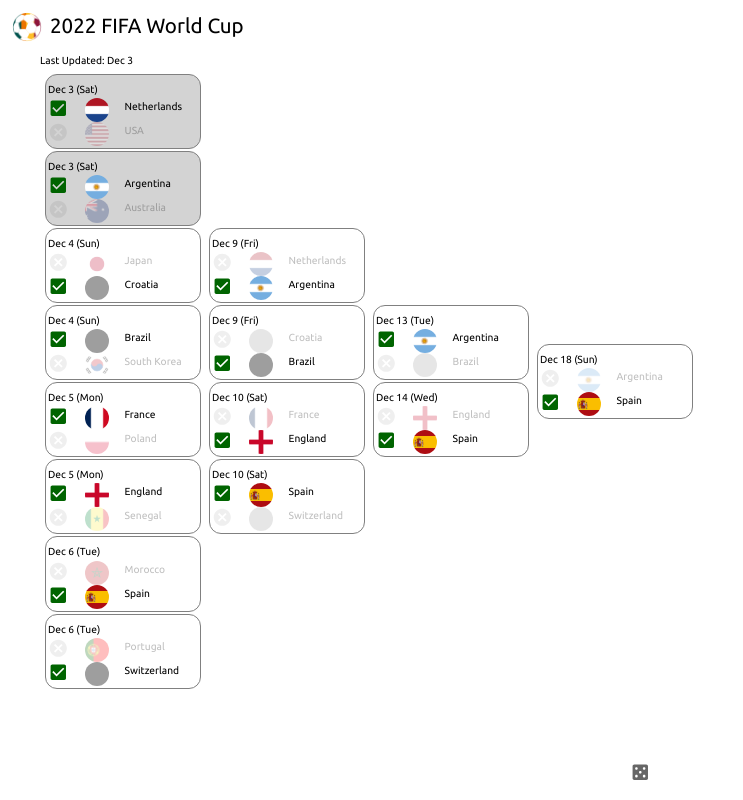
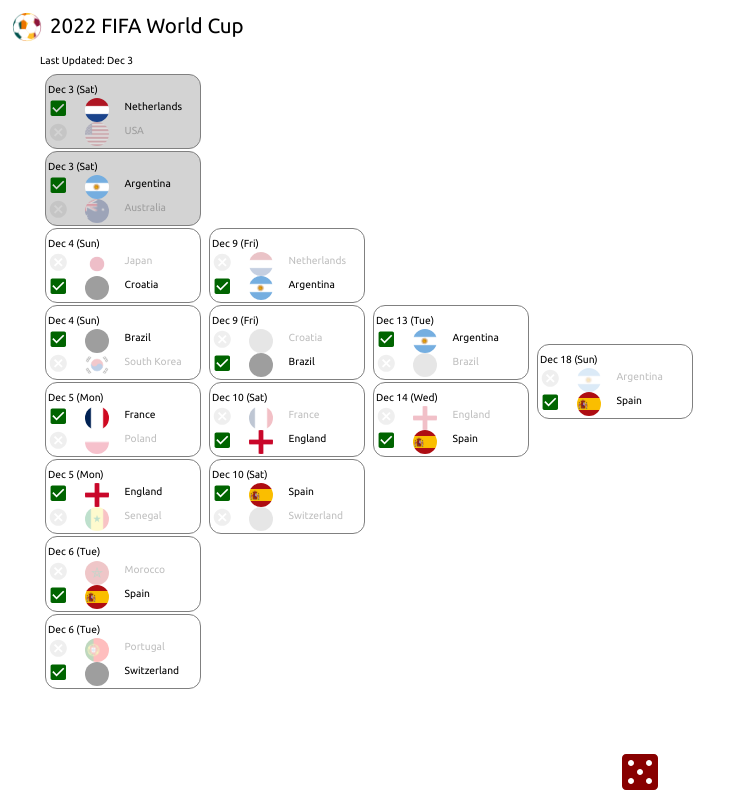
Before and after one commit to nuuuwan/fifa2022, a React (Create React App) app: page / in a window 1280 px wide. Shown: the whole page, without its empty margins (0-743 px from the left). Built offline with nearby package versions, Linux system fonts and the light colour scheme; grey boxes are pictures that could not be loaded.

Commit message:
style: dice color and size

```diff
--- a/src/view/molecules/CustomBottomNavigation.js
+++ b/src/view/molecules/CustomBottomNavigation.js
@@ -11,13 +11,14 @@ const STYLE = {
   left: 0,
   right: 0,
 };
+const COLOR_ICON = '#800'
 
 export default function CustomBottomNavigation({ onClickRefresh }) {
   return (
     <Box style={STYLE}>
       <BottomNavigation>
         <BottomNavigationAction
-          icon={<CasinoIcon />}
+          icon={<CasinoIcon style={{color: COLOR_ICON, fontSize: "48px"}} />}
           onClick={onClickRefresh}
         />
       </BottomNavigation>
```
